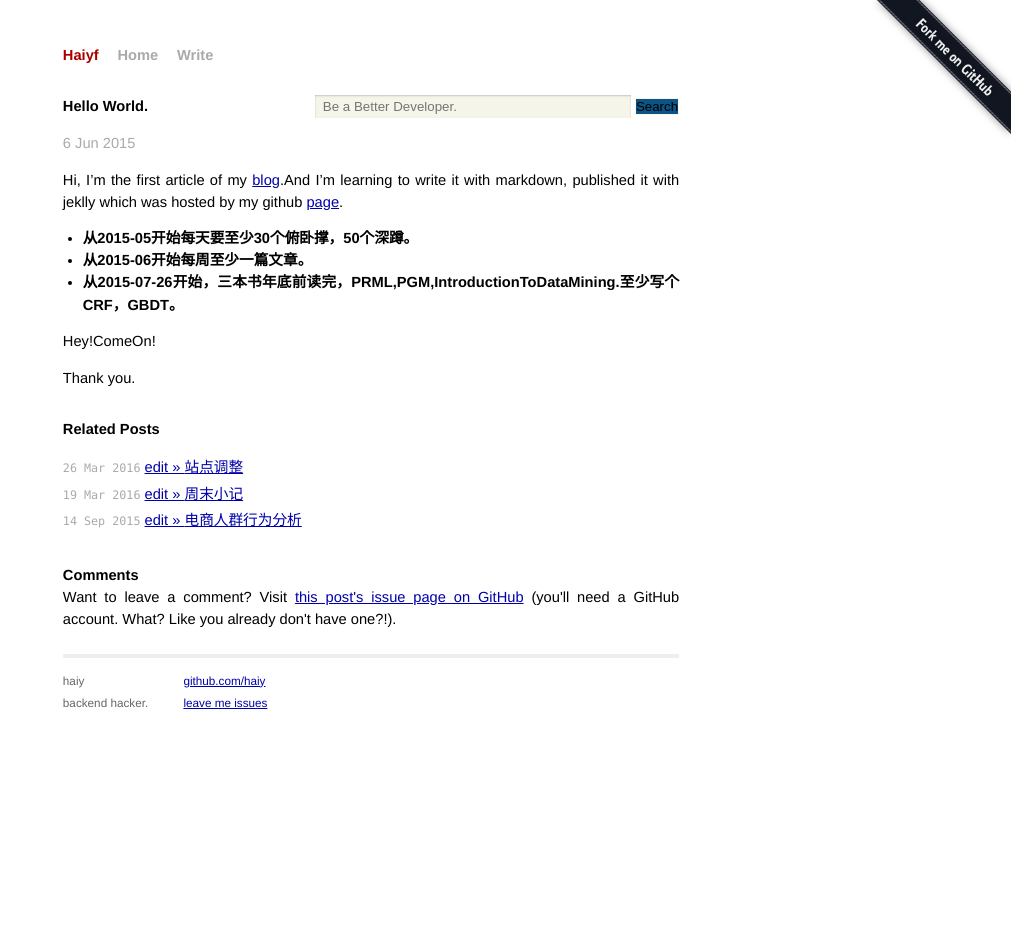
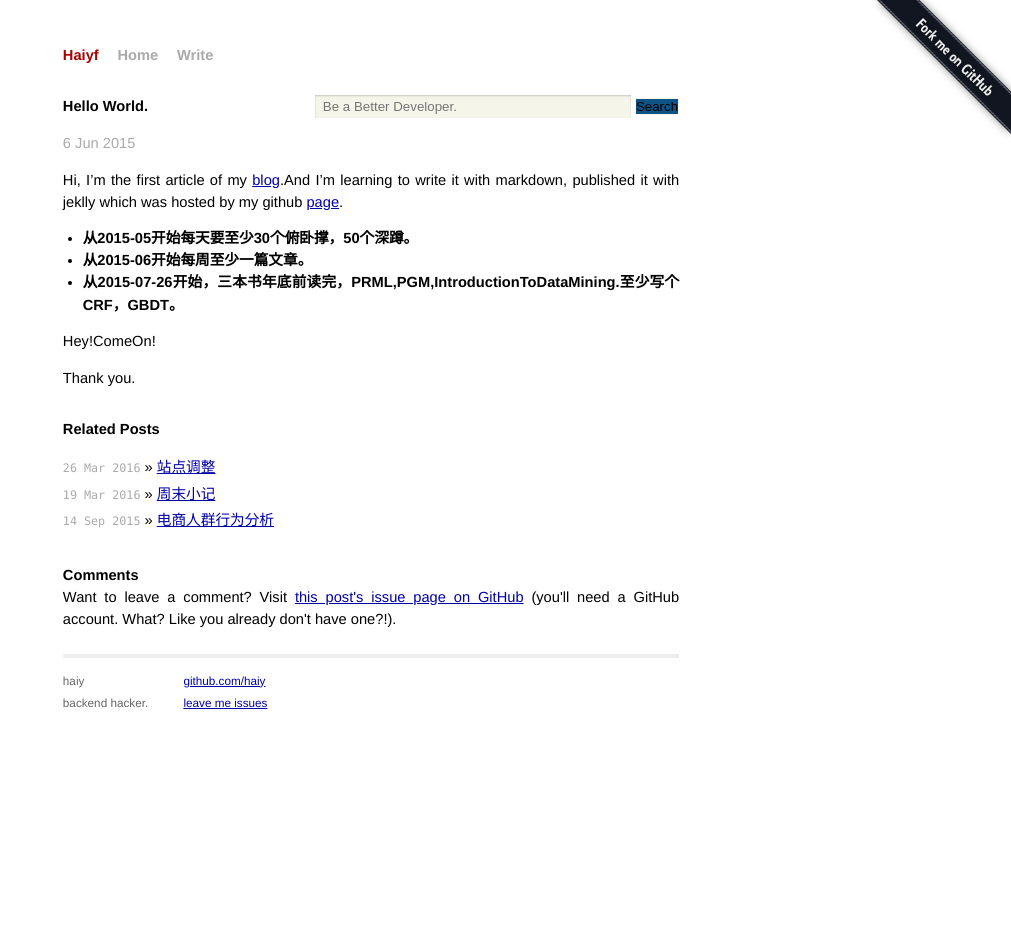
Before and after one commit to caratiger/haiy.github.io, a Jekyll site: the page built from _posts/2015-06-06-my-first-blog.md, in a window 1280 px wide. Shown: the whole page, without its empty margins (269-1280 px from the left). Built offline with Jekyll 4.4.1, drawn with Linux system fonts in a browser that asks for light colours; comment, search, counter and statistics services are not loaded.

Commit message:
Update post.html

```diff
--- a/_layouts/post.html
+++ b/_layouts/post.html
@@ -10,7 +10,7 @@ layout: default
   <ul class="posts">
     {% for post in site.related_posts limit:3 %}
       <li><span>{{ post.date | date_to_string }}</span>
-      <a href="https://github.com/haiy/haiy.github.io/edit/master/{{post.title}}">edit &raquo; </a>
+      &raquo;
       <a href="{{ post.url }}">{{ post.title }}</a></li>
     {% endfor %}
   </ul>
```
